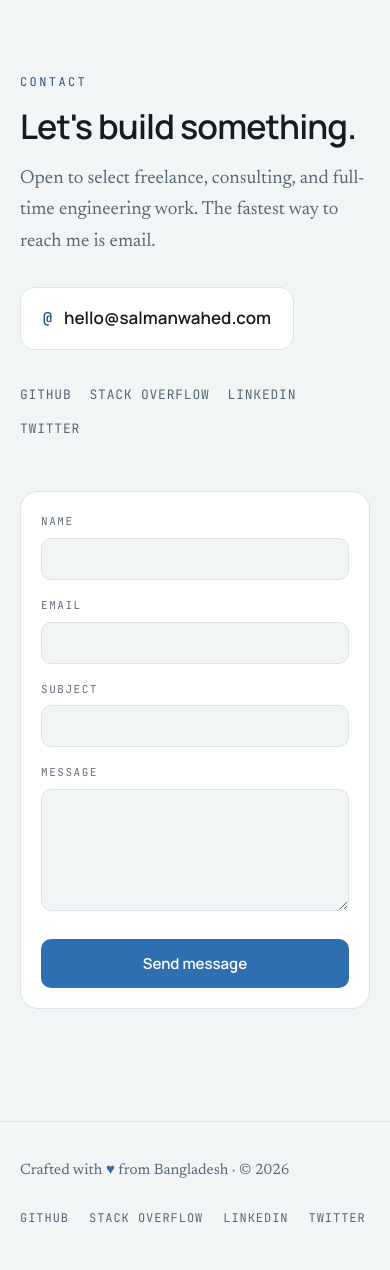
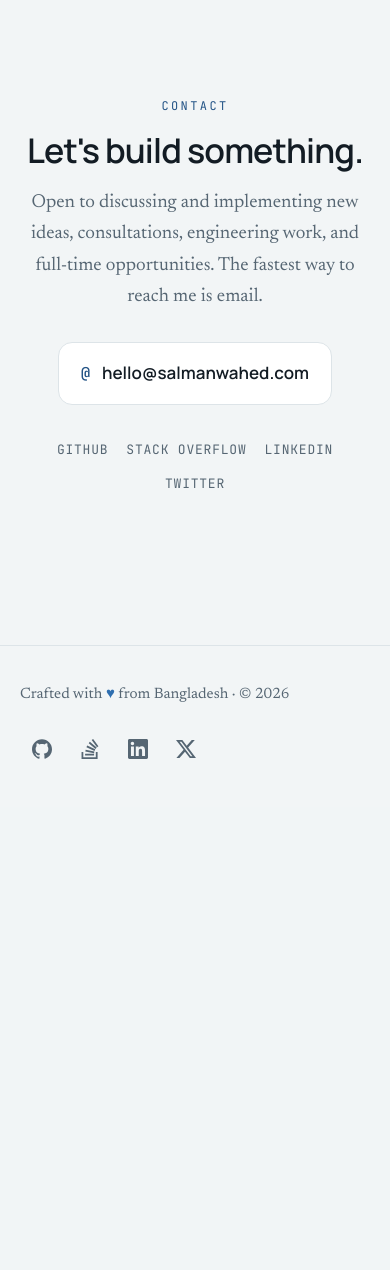
Before and after one commit to salmanwahed/salmanwahed-blog, a Django app: page /contact/ in a window 390 px wide. Shown: the part 75-1345 px from the top of the page. After the commit the page ends 834 px from the top, so only its background shows below. Run offline with Django 3.2, Linux system fonts and the light colour scheme; parts of the project's set-up code (start-up, migrations or seed data) failed here and were passed over; some libraries are stand-ins or nearby versions.

Commit message:
Park the contact form behind a flag, add footer icons, retitle the CTA
Contact
- People can already email hello@salmanwahed.com: the domain's MX records
  point at Cloudflare Email Routing. Outbound SMTP is not configured, so
  the form could accept a message and then fail to deliver it, losing the
  enquiry silently. A mailto cannot do that.
- CONTACT_FORM_ENABLED (default FALSE) hides the form and collapses the
  page to a single centred column. The view, form, honeypot and throttle
  are untouched and still covered by tests, so re-enabling is one env var
  once a relay is verified.
- ContactView.post is a no-op while the flag is off. Bots probe contact
  endpoints, and without this they would drive the send path against an
  unconfigured relay, producing failed deliveries and Sentry noise.
- Reworded the lede: new ideas, consultations, engineering work and
  full-time opportunities, in place of the narrower "freelance" framing.

Email settings
- EMAIL_BACKEND is now overridable and the EMAIL_* values are read
  unconditionally. They previously existed only on the production branch,
  so a local SMTP test silently fell back to Django's localhost:25 and
  printed to the console instead. DEBUG cannot simply be switched off to
  test mail, because that also drops 127.0.0.1 from ALLOWED_HOSTS.

Nav and footer
- CTA reads "Say hello", matching the inbox it points at. At 98px it also
  sits far better against the other nav items than the 135px it replaced.
- Footer social links are now inline SVG marks for GitHub, Stack Overflow,
  LinkedIn and X. No icon font, so no third-party request; they inherit
  currentColor so the theme swap and hover come free. Each keeps a
  visually-hidden label, since an icon-only anchor has no accessible name.
  40px hit areas, 44px below 992px to match the mobile nav.
- .menu .menu-item a (0-2-1) outranked .btn--primary (0-1-0) in the mobile
  breakpoint too, flattening the CTA's horizontal padding. Same :not(.btn)
  fix as the desktop rule.

87 tests, ruff clean.

Co-Authored-By: Claude Opus 5 <noreply@anthropic.com>

```diff
--- a/assets/css/base.css
+++ b/assets/css/base.css
@@ -401,7 +401,43 @@ input[type="checkbox"].nav-toggle { display: none; }
 }
 .footer ul li a:hover { color: var(--accent-ink); }
 
+/* Social icon row. The marks are inline SVG filled with currentColor, so the
+   theme swap and the hover colour both come for free from the anchor. */
+.footer ul.social { gap: 4px; }
+.footer ul.social li a {
+  display: flex;
+  align-items: center;
+  justify-content: center;
+  width: 40px;
+  height: 40px;
+  border-radius: var(--radius-sm);
+  color: var(--muted);
+  transition: color .15s ease, background-color .15s ease;
+}
+.footer ul.social li a svg { width: 20px; height: 20px; display: block; }
+.footer ul.social li a:hover {
+  color: var(--accent-ink);
+  background: var(--accent-soft);
+}
+.footer ul.social li a:focus-visible {
+  outline: 2px solid var(--accent);
+  outline-offset: 2px;
+}
+
 /* ---------- Utility ---------- */
+
+/* Keeps a label for screen readers when the visible content is icon-only. */
+.visually-hidden {
+  position: absolute;
+  width: 1px; height: 1px;
+  margin: -1px; padding: 0;
+  overflow: hidden;
+  clip: rect(0 0 0 0);
+  clip-path: inset(50%);
+  white-space: nowrap;
+  border: 0;
+}
+
 .wip {
   display: flex; align-items: center; justify-content: center;
   min-height: 50vh;
@@ -435,6 +471,8 @@ input[type="checkbox"].nav-toggle { display: none; }
   input[type="checkbox"].nav-toggle:checked ~ .menu { display: flex; }
 
   .menu .menu-item a:not(.btn) { display: block; padding: 13px 0; font-size: 16px; }
+  /* Social icons meet the same 44px minimum as the rest of the mobile nav */
+  .footer ul.social li a { width: var(--tap-min); height: var(--tap-min); }
   /* 44px minimum touch targets inside the dropdown */
   .menu .theme-toggle { width: 100%; height: 44px; }
   .menu .btn { width: 100%; min-height: 44px; }
--- a/salmanwahed_com/portfolio/static/portfolio/css/styles.css
+++ b/salmanwahed_com/portfolio/static/portfolio/css/styles.css
@@ -285,6 +285,17 @@
   padding: 72px 0;
 }
 
+/* No form on the page: collapse to one column and cap the measure, so the
+   content reads as a deliberate single column rather than a two-column grid
+   with an empty half. */
+.contact--solo {
+  grid-template-columns: minmax(0, 640px);
+  justify-content: center;
+  text-align: center;
+  padding: 96px 0;
+}
+.contact--solo .social-links { justify-content: center; }
+
 .contact h1 {
   font-size: 46px;
   line-height: 1.08;
@@ -298,6 +309,10 @@
   margin: 0 0 30px;
   max-width: 46ch;
 }
+/* Must follow .contact .lede: both selectors score 0-2-0, so source order is
+   what decides. Declared earlier, the 46ch measure would still win and the
+   paragraph would sit left of the centred column instead of inside it. */
+.contact--solo .lede { max-width: 54ch; margin-left: auto; margin-right: auto; }
 
 .email-link {
   display: inline-flex;
--- a/salmanwahed_com/portfolio/templates/portfolio/contact.html
+++ b/salmanwahed_com/portfolio/templates/portfolio/contact.html
@@ -3,12 +3,13 @@
 {% block description %}Get in touch with Salman Wahed about freelance, consulting or full-time engineering work.{% endblock %}
 {% block content %}
 <div class="container">
-    <div class="contact">
+    <div class="contact{% if not contact_form_enabled %} contact--solo{% endif %}">
         <div>
             <div class="eyebrow">Contact</div>
             <h1>Let's build something.</h1>
-            <p class="lede">Open to select freelance, consulting, and full-time engineering work.
-               The fastest way to reach me is email.</p>
+            <p class="lede">Open to discussing and implementing new ideas, consultations,
+               engineering work, and full-time opportunities. The fastest way to
+               reach me is email.</p>
 
             <a class="email-link" href="mailto:{{ contact_email }}">
                 <span class="at">@</span>{{ contact_email }}
@@ -22,7 +23,13 @@
             </ul>
         </div>
 
-        {% if sent %}
+        {% if not contact_form_enabled %}
+        {% comment %}
+          Form hidden until outbound SMTP is configured -- see
+          CONTACT_FORM_ENABLED in settings. The mailto above is the live route,
+          and it reaches the same inbox.
+        {% endcomment %}
+        {% elif sent %}
         <div class="contact-form">
             <div class="form-success">
                 Thanks &mdash; your message is on its way. I'll reply to you by email.
--- a/salmanwahed_com/portfolio/views.py
+++ b/salmanwahed_com/portfolio/views.py
@@ -61,8 +61,18 @@ class ContactView(FormView):
         context = super().get_context_data(**kwargs)
         context["active"] = "contact"
         context["contact_email"] = settings.CONTACT_EMAIL
+        context["contact_form_enabled"] = settings.CONTACT_FORM_ENABLED
         context.setdefault("sent", False)
         return context
+
+    def post(self, request, *args, **kwargs):
+        # The form is hidden while CONTACT_FORM_ENABLED is off, but the URL still
+        # accepts POST. Refuse to process it rather than run the send path
+        # against an unconfigured relay, which would only produce failed
+        # deliveries and Sentry noise from bots probing the endpoint.
+        if not settings.CONTACT_FORM_ENABLED:
+            return self.get(request, *args, **kwargs)
+        return super().post(request, *args, **kwargs)
 
     def _client_ip(self):
         # nginx sets X-Real-IP from $remote_addr, so unlike the leftmost entry
--- a/templates/partials/_footer.html
+++ b/templates/partials/_footer.html
@@ -3,11 +3,37 @@
     <div class="footer__note">
       Crafted with <span class="heart">&hearts;</span> from Bangladesh &middot; &copy; {% now "Y" %}
     </div>
-    <ul>
-      <li><a href="https://github.com/salmanwahed/" rel="me noopener">GitHub</a></li>
-      <li><a href="https://stackoverflow.com/users/1113211/salmanwahed" rel="me noopener">Stack Overflow</a></li>
-      <li><a href="https://www.linkedin.com/in/salmanwahed" rel="me noopener">LinkedIn</a></li>
-      <li><a href="https://twitter.com/salman_wahed/" rel="me noopener">Twitter</a></li>
+    {% comment %}
+      Inline SVG rather than an icon font: no third-party request, and the marks
+      inherit currentColor so they follow the theme with no extra rules. Each
+      link keeps a visually-hidden label, because an icon alone leaves the
+      anchor with no accessible name.
+    {% endcomment %}
+    <ul class="social">
+      <li>
+        <a href="https://github.com/salmanwahed/" rel="me noopener">
+          <svg viewBox="0 0 24 24" aria-hidden="true" focusable="false"><path fill="currentColor" d="M12 .297c-6.63 0-12 5.373-12 12 0 5.303 3.438 9.8 8.205 11.385.6.113.82-.258.82-.577 0-.285-.01-1.04-.015-2.04-3.338.724-4.042-1.61-4.042-1.61C4.422 18.07 3.633 17.7 3.633 17.7c-1.087-.744.084-.729.084-.729 1.205.084 1.838 1.236 1.838 1.236 1.07 1.835 2.809 1.305 3.495.998.108-.776.417-1.305.76-1.605-2.665-.3-5.466-1.332-5.466-5.93 0-1.31.465-2.38 1.235-3.22-.135-.303-.54-1.523.105-3.176 0 0 1.005-.322 3.3 1.23.96-.267 1.98-.399 3-.405 1.02.006 2.04.138 3 .405 2.28-1.552 3.285-1.23 3.285-1.23.645 1.653.24 2.873.12 3.176.765.84 1.23 1.91 1.23 3.22 0 4.61-2.805 5.625-5.475 5.92.42.36.81 1.096.81 2.22 0 1.606-.015 2.896-.015 3.286 0 .315.21.69.825.57C20.565 22.092 24 17.592 24 12.297c0-6.627-5.373-12-12-12"/></svg>
+          <span class="visually-hidden">GitHub</span>
+        </a>
+      </li>
+      <li>
+        <a href="https://stackoverflow.com/users/1113211/salmanwahed" rel="me noopener">
+          <svg viewBox="0 0 24 24" aria-hidden="true" focusable="false"><path fill="currentColor" d="M18.986 21.865v-6.404h2.134V24H1.844v-8.539h2.13v6.404h15.012zM6.111 19.731H16.85v-2.137H6.111v2.137zm.259-4.852l10.48 2.189.451-2.07-10.478-2.187-.453 2.068zm1.359-5.056l9.705 4.53.903-1.95-9.706-4.53-.902 1.936v.014zm2.715-4.785l8.217 6.855 1.359-1.62-8.216-6.853-1.35 1.617-.01.001zM15.751 0l-1.746 1.294 6.373 8.593 1.745-1.294L15.751 0z"/></svg>
+          <span class="visually-hidden">Stack Overflow</span>
+        </a>
+      </li>
+      <li>
+        <a href="https://www.linkedin.com/in/salmanwahed" rel="me noopener">
+          <svg viewBox="0 0 24 24" aria-hidden="true" focusable="false"><path fill="currentColor" d="M20.447 20.452h-3.554v-5.569c0-1.328-.027-3.037-1.852-3.037-1.853 0-2.136 1.445-2.136 2.939v5.667H9.351V9h3.414v1.561h.046c.477-.9 1.637-1.85 3.37-1.85 3.601 0 4.267 2.37 4.267 5.455v6.286zM5.337 7.433c-1.144 0-2.063-.926-2.063-2.065 0-1.138.92-2.063 2.063-2.063 1.14 0 2.064.925 2.064 2.063 0 1.139-.925 2.065-2.064 2.065zm1.782 13.019H3.555V9h3.564v11.452zM22.225 0H1.771C.792 0 0 .774 0 1.729v20.542C0 23.227.792 24 1.771 24h20.451C23.2 24 24 23.227 24 22.271V1.729C24 .774 23.2 0 22.222 0h.003z"/></svg>
+          <span class="visually-hidden">LinkedIn</span>
+        </a>
+      </li>
+      <li>
+        <a href="https://twitter.com/salman_wahed/" rel="me noopener">
+          <svg viewBox="0 0 24 24" aria-hidden="true" focusable="false"><path fill="currentColor" d="M18.901 1.153h3.68l-8.04 9.19L24 22.846h-7.406l-5.8-7.584-6.638 7.584H.474l8.6-9.83L0 1.154h7.594l5.243 6.932zM17.61 20.644h2.039L6.486 3.24H4.298L17.61 20.644z"/></svg>
+          <span class="visually-hidden">X (formerly Twitter)</span>
+        </a>
+      </li>
     </ul>
   </div>
 </footer>
--- a/templates/partials/_nav.html
+++ b/templates/partials/_nav.html
@@ -26,7 +26,7 @@
         <button type="button" class="theme-toggle" aria-label="Toggle theme">&#9790;</button>
       </li>
       <li class="menu-item">
-        <a href="{% url 'portfolio:contact' %}" class="btn btn--primary btn--sm">Hire me</a>
+        <a href="{% url 'portfolio:contact' %}" class="btn btn--primary btn--sm">Say hello</a>
       </li>
     </ul>
   </div>
```
Also changed, not shown: salmanwahed_com/salmanwahed_com/settings.py (+22 -9 lines).
